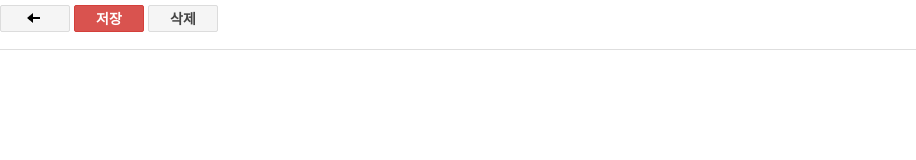
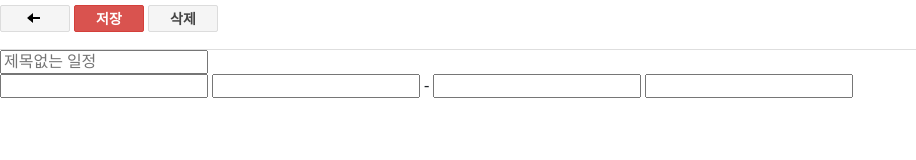
Before and after one commit to maksalizm/google_calendar, a website: page template/calendar_make_detail.html in a window 1280 px wide. Shown: the whole page, without its empty margins (0-916 px from the left). Drawn offline with nearby package versions, Linux system fonts and the light colour scheme.

Commit message:
detail 페이지 작업중

```diff
--- a/template/calendar_make_detail.html
+++ b/template/calendar_make_detail.html
@@ -28,6 +28,14 @@
         </div>
     </nav>
     <main>
+        <input class="" type="text" title="일정 제목" name="calendar_title" placeholder="제목없는 일정">
+        <div class="calendar-date-input-box-group">
+            <input class="calendar-date-input" name="start_day">
+            <input class="calendar-date-input" name="start_hour">
+            -
+            <input class="calendar-date-input" name="end_day">
+            <input class="calendar-date-input" name="end_hour">
+        </div>
 
     </main>
 </div>
```
